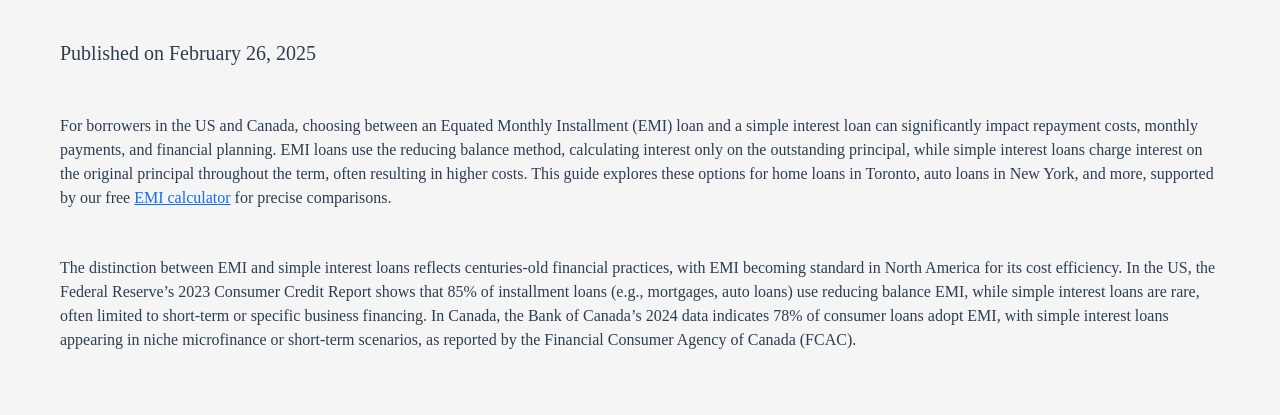
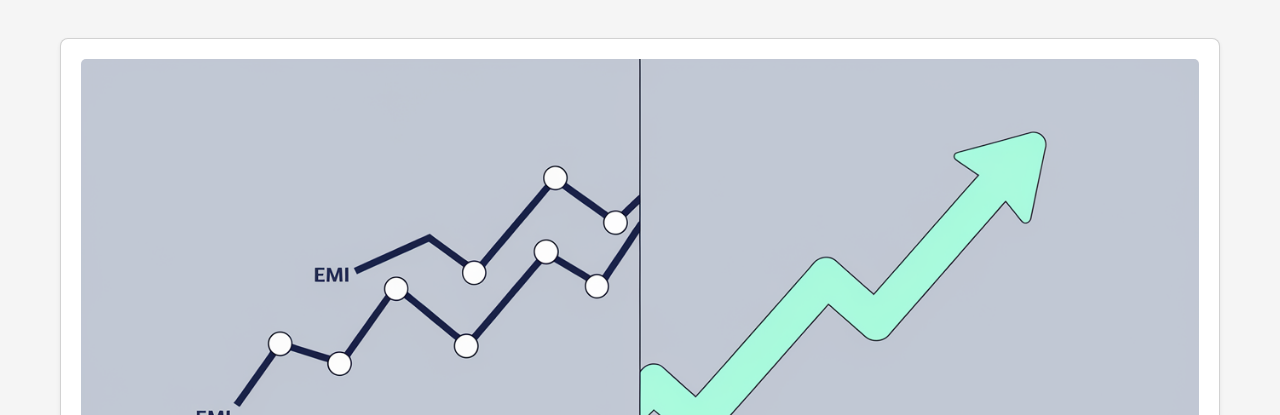
Before and after one commit to Sudzv1606/emi-calculator, a plain HTML site: page emi-vs-simple-interest.html in a window 1280 px wide. Shown: the part 132-547 px from the top of the page. Drawn offline with nearby package versions, Linux system fonts and the light colour scheme.

Commit message:
Update emi-vs-simple-interest.html

```diff
--- a/emi-vs-simple-interest.html
+++ b/emi-vs-simple-interest.html
@@ -12,6 +12,9 @@
 <body>
     <div class="container mt-5">
         <h1 class="text-primary mb-4">EMI vs. Simple Interest Loan</h1>
+        <div class="card shadow-sm mb-4">
+            <img src="emi_vs_simple_interest_loan_comparison.webp" class="card-img-top" alt="Comparison of EMI and simple interest loans">
+        </div>
         <p class="lead">Published on February 26, 2025</p>
         <p>For borrowers in the US and Canada, choosing between an Equated Monthly Installment (EMI) loan and a simple interest loan can significantly impact repayment costs, monthly payments, and financial planning. EMI loans use the reducing balance method, calculating interest only on the outstanding principal, while simple interest loans charge interest on the original principal throughout the term, often resulting in higher costs. This guide explores these options for home loans in Toronto, auto loans in New York, and more, supported by our free <a href="https://sudzv1606.github.io/emi-calculator/">EMI calculator</a> for precise comparisons.</p>
         <p>The distinction between EMI and simple interest loans reflects centuries-old financial practices, with EMI becoming standard in North America for its cost efficiency. In the US, the Federal Reserve’s 2023 Consumer Credit Report shows that 85% of installment loans (e.g., mortgages, auto loans) use reducing balance EMI, while simple interest loans are rare, often limited to short-term or specific business financing. In Canada, the Bank of Canada’s 2024 data indicates 78% of consumer loans adopt EMI, with simple interest loans appearing in niche microfinance or short-term scenarios, as reported by the Financial Consumer Agency of Canada (FCAC).</p>
```
